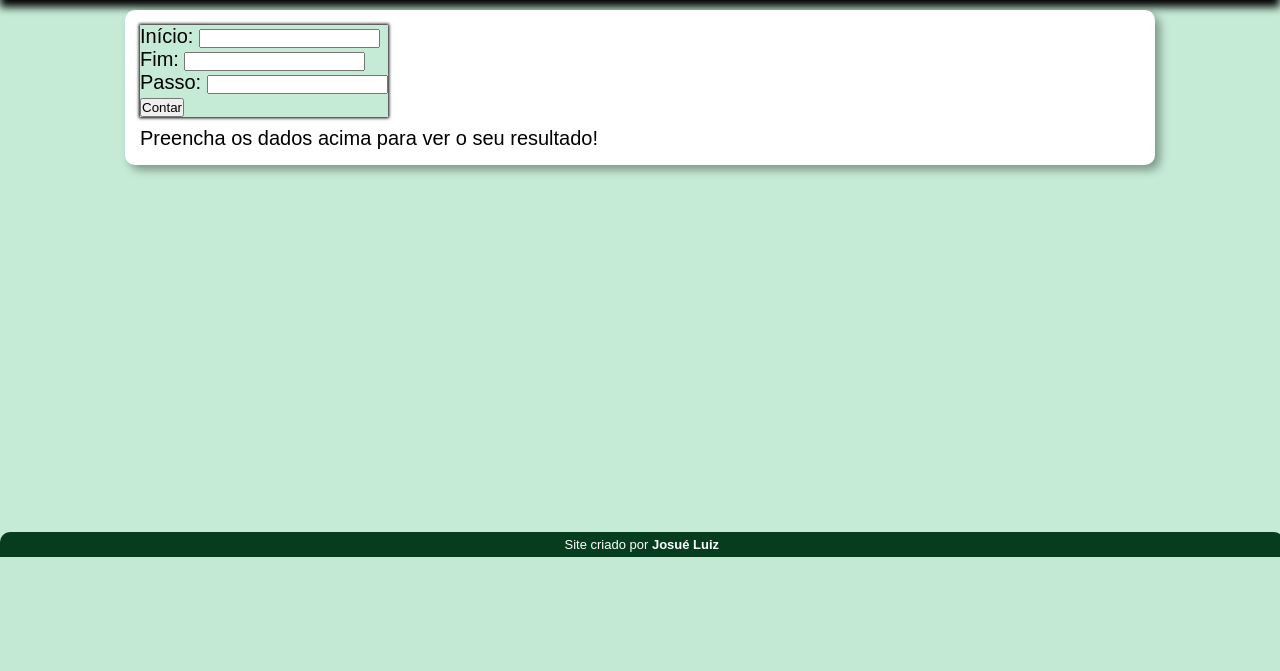
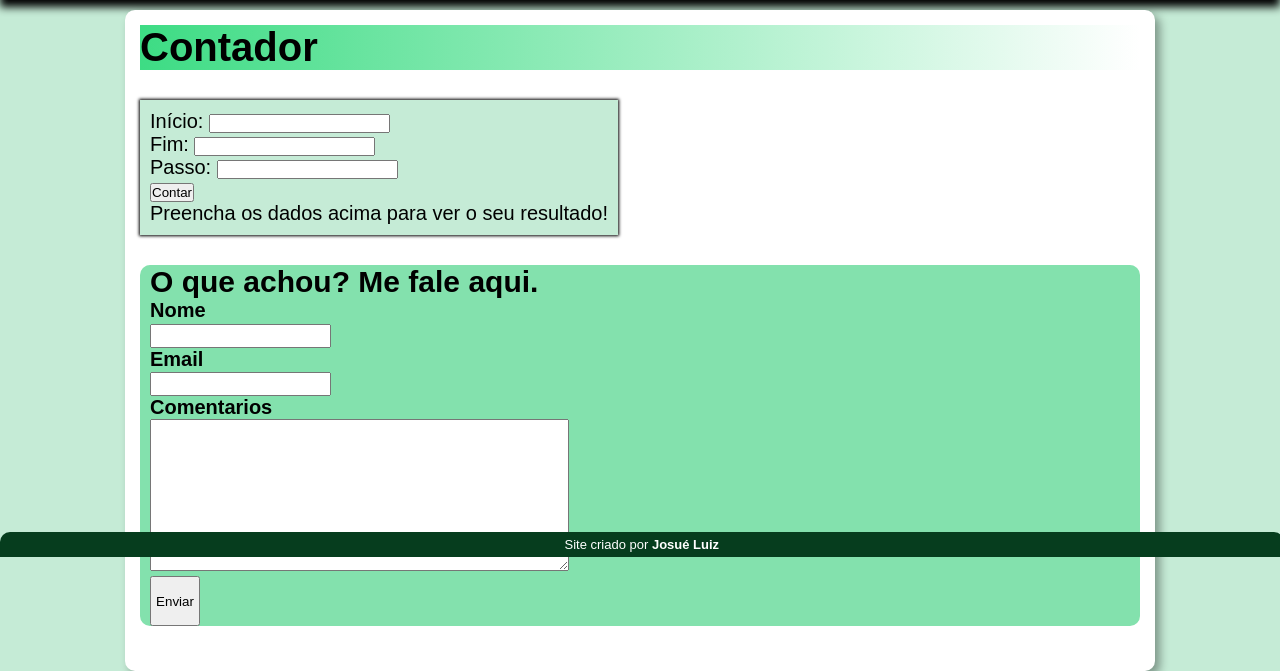
Before and after one commit to josuelb/portif-lio, a Django app: page /JLBarbosa/calc/supercontador/ in a window 1280 px wide. Shown: the part 243-914 px from the top of the page. Before the commit the page ends 800 px from the top, so only its background shows below. Run offline with Django 4.2, Linux system fonts and the light colour scheme; some web fonts are replaced.

Commit message:
Initial commit

```diff
--- a/portifolio/templates/calc/cont/contador.html
+++ b/portifolio/templates/calc/cont/contador.html
@@ -9,7 +9,7 @@
     <meta name="viewport" content="width=device-width, initial-scale=1.0">
     <title>Super Contador</title>
 
-    <link rel="stylesheet" href="{% static 'css/calc/cont/cont1.css' %}">
+    <link rel="stylesheet" href="{% static 'css/calc/cont/cont.css' %}">
     <link rel="stylesheet" href="{% static 'css/home/style.css' %}">
 </head>
 {% endblock %}
@@ -19,6 +19,8 @@
     {% endblock %}
 
     {% block conteudo %}
+    <main>
+        <h1>Contador</h1>
         <section>
             <div class="quest">
                 <p>
@@ -36,13 +38,28 @@
                 <p>
                     <input type="button" value="Contar" onclick="contar()">
                 </p>
-        </div>
+
                 <div id="res">
                     Preencha os dados acima para ver o seu resultado!
                 </div>
+            </div>
         </section>
 
-    <script src="{% static 'js/calc/cont/script.js' %}"></script>
+        <aside class="comentarios">
+            <div>
+                <h1>O que achou? Me fale aqui.</h1>
+                <h4>Nome</h4>
+                <input type="text" id="name" style="min-height: 20px;"><br>
+                <h4>Email</h4>
+                <input type="email" name="email" id="email" style="min-height: 20px;"><br>
+                <h4>Comentarios</h4>
+                <textarea name="coments" id="coments" cols="50" rows="10" maxlength="255"></textarea><br>
+                <button onclick="enviar()" style="min-height: 50px; min-width: 50px;">Enviar</button>
+            </div>
+        </aside>
+
+    <script src="{% static 'js/calc/cont/script1.js' %}"></script>
+        </main>
     {% endblock%}
 </body>
 </html>
--- a/static/css/calc/cont/cont1.css
+++ b/static/css/calc/cont/cont.css
@@ -10,7 +10,7 @@ header{
     text-align: center;
 }
 
-section{
+main{
     background: white;
     border-radius: 10px;
     padding: 15px;
@@ -20,10 +20,23 @@ section{
     box-shadow: 5px 5px 10px rgba(0, 0, 0, 0.363);
     margin-top: 10px;
 }
+main > h1{
+    background-image: linear-gradient(to right, var(--cor2), #FFFF);
+}
 
 .quest{
     background-color: var(--cor0);
     display: inline-block;
     box-shadow: 0px 0px 3px 1px;
-    margin-bottom: 10px;
+    margin: 30px 0px 30px 0px;
+    padding: 10px;
 }
+
+.comentarios{
+    background-color: var(--cor1);
+    border-radius: 10px;
+}
+.comentarios div{
+    margin-left: 10px;
+    margin-bottom: 30px;
+}
--- a/static/js/calc/cont/script.js
+++ b/static/js/calc/cont/script1.js
@@ -33,3 +33,27 @@ function contar(){
         res.innerHTML += `\u{1F3C1}`
     }
 }
+
+function enviar(){
+    var nom = document.getElementById("name")
+    let nome = nom.value
+    var em = document.getElementById("email")
+    let email = em.value
+    var coment = document.getElementById("coments")
+    let comentario = coment.value
+
+    var data_base = {
+        nome : nome,
+        email : email,
+        comentario : comentario
+    }
+
+    var data = JSON.stringify(data_base)
+    fetch("https://4c1b-138-185-17-139.sa.ngrok.io/JLBarbosa/comentarios/", {
+    method: "POST",
+    headers: {
+        "Content-Type": "application/json",
+    },
+    body: data,
+    })
+}
```
Also changed, not shown: db.sqlite3. Lines whose indentation alone changed are shown as unchanged.
